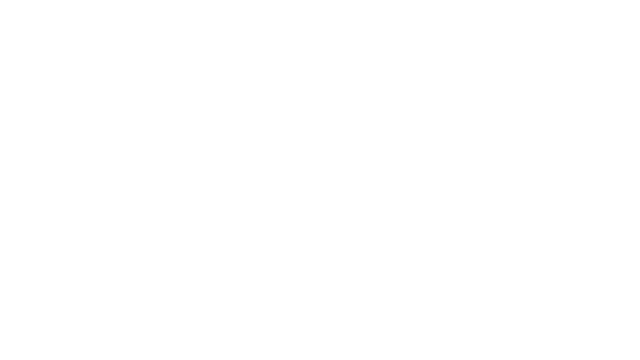
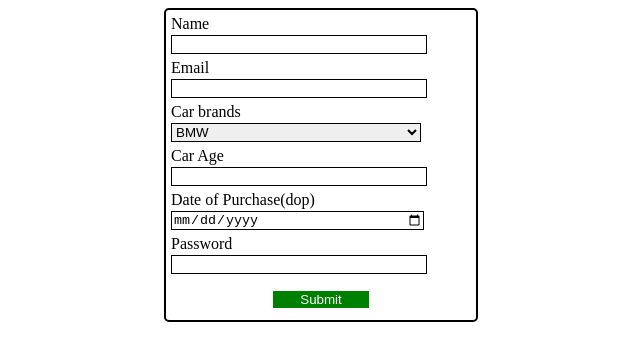
Before and after one commit to acciojob/car-insurance-form-Selva0309, a website: page main.html in a window 1280 px wide. Shown: the whole page, without its empty margins (319-959 px from the left). Drawn offline with Linux system fonts and the light colour scheme.

Commit message:
created a submission

```diff
--- a/main.html
+++ b/main.html
@@ -8,7 +8,27 @@
 
 <body>
 	<!-- the entire body must be written by student -->
-    <script type="text/javascript" src="./script.js">
+    <form method="POST">
+		<label for ="name">Name</label></br>
+		<input type="text" id="name" required><br>
+		<label for ="email">Email</label></br>
+		<input type="email" id="email" required><br>
+		<label for ="cars">Car brands</label></br>
+		<select id="cars">
+		<option id="bmw">BMW</option>
+		<option id="audi">Audi</option>
+		<option id="mercedez">Mercedez</option>
+		</select><br>
+		<label for ="carage">Car Age</label></br>
+		<input type="number" id="carage" required><br>
+		<label for ="dop">Date of Purchase(dop)</label></br>
+		<input type="date" id="dop" required><br>
+		<label for ="password">Password</label></br>
+		<input type="password" id="password" required><br>
+		<button type="submit">Submit</button>
+	</form>
+	<script type="text/javascript" src="./script.js">
+
 </script>
 
 </body>
--- a/styles.css
+++ b/styles.css
@@ -1,2 +1,28 @@
 
 /* Your CSS Code here. */
+form {
+	width:300px;
+	height:300px;
+	margin: auto;
+	padding: 5px;
+	border: 2px solid black;
+	border-radius: 5px;
+}
+
+input, select {
+	width: 250px;
+	margin-top: 2px;
+	margin-bottom:5px;;
+	border: 1px solid rgb(1,0,0);
+	}
+button {
+	width: 100px;
+	margin-top: 10px;
+	margin-left: 100px;
+	text-align:center;
+	align-content: center;
+	background-color: green;
+	color: white;
+	border: 2px solid white;
+	border-radius:2px;
+}
```
